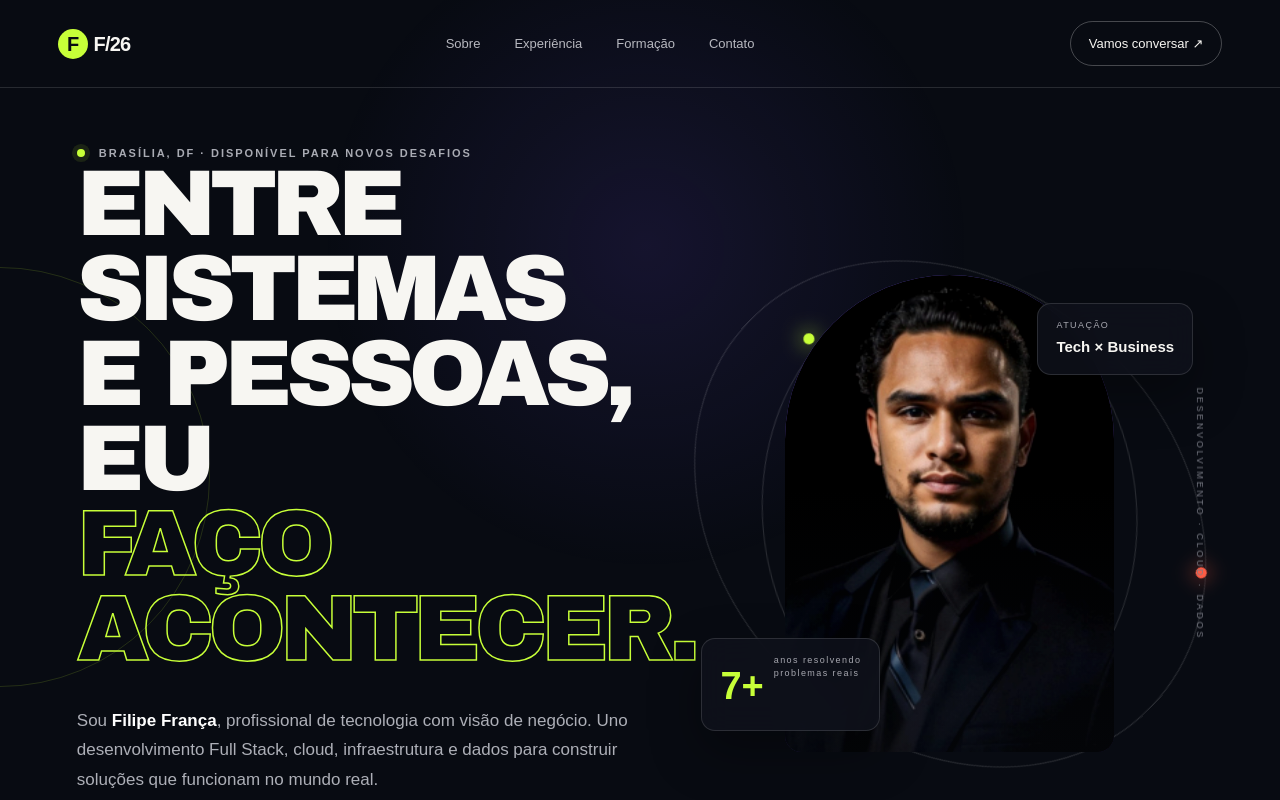
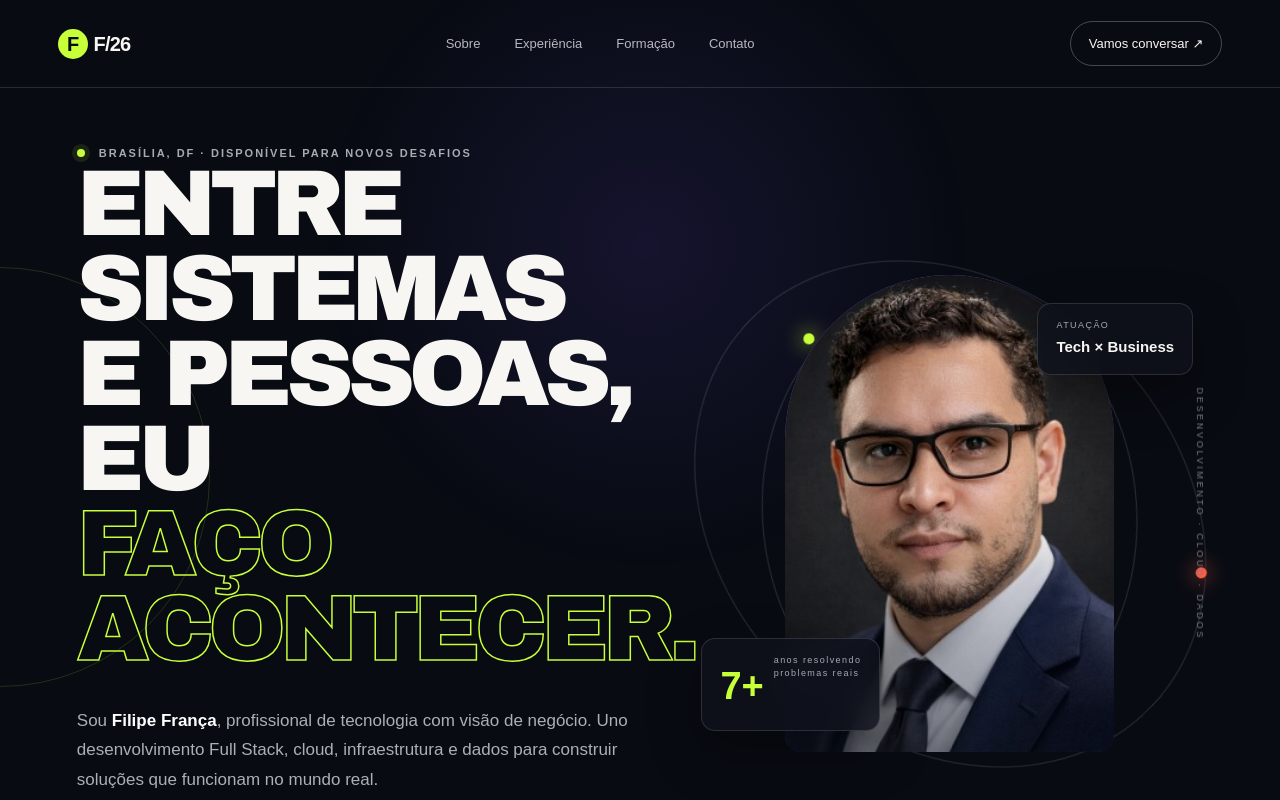
Before and after one commit to FilipeFrancadeOliveir/Portf-lio-novo, a Next.js app: page / in a window 1280 px wide. Shown: the top 800 px of the page. Built offline with nearby package versions, Linux system fonts and the light colour scheme.

Commit message:
Atualiza foto profissional do portfólio

```diff
--- a/app/page.tsx
+++ b/app/page.tsx
@@ -83,7 +83,7 @@ export default function Home() {
         </div>
         <div className="hero-visual" aria-label="Retrato profissional de Filipe França">
           <div className="orbit orbit-one" /><div className="orbit orbit-two" />
-          <div className="portrait-frame"><img src="/filipe-franca.png" alt="Filipe França de Oliveira" /></div>
+          <div className="portrait-frame"><img src="/filipe-franca.jpg" alt="Filipe França de Oliveira" /></div>
           <div className="floating-card card-code"><span>ATUAÇÃO</span><strong>Tech × Business</strong></div>
           <div className="floating-card card-years"><strong>7+</strong><span>anos resolvendo<br />problemas reais</span></div>
           <div className="visual-label">DESENVOLVIMENTO · CLOUD · DADOS</div>
```
Also changed, not shown: public/filipe-franca.jpg (added), public/filipe-franca.png (deleted).
